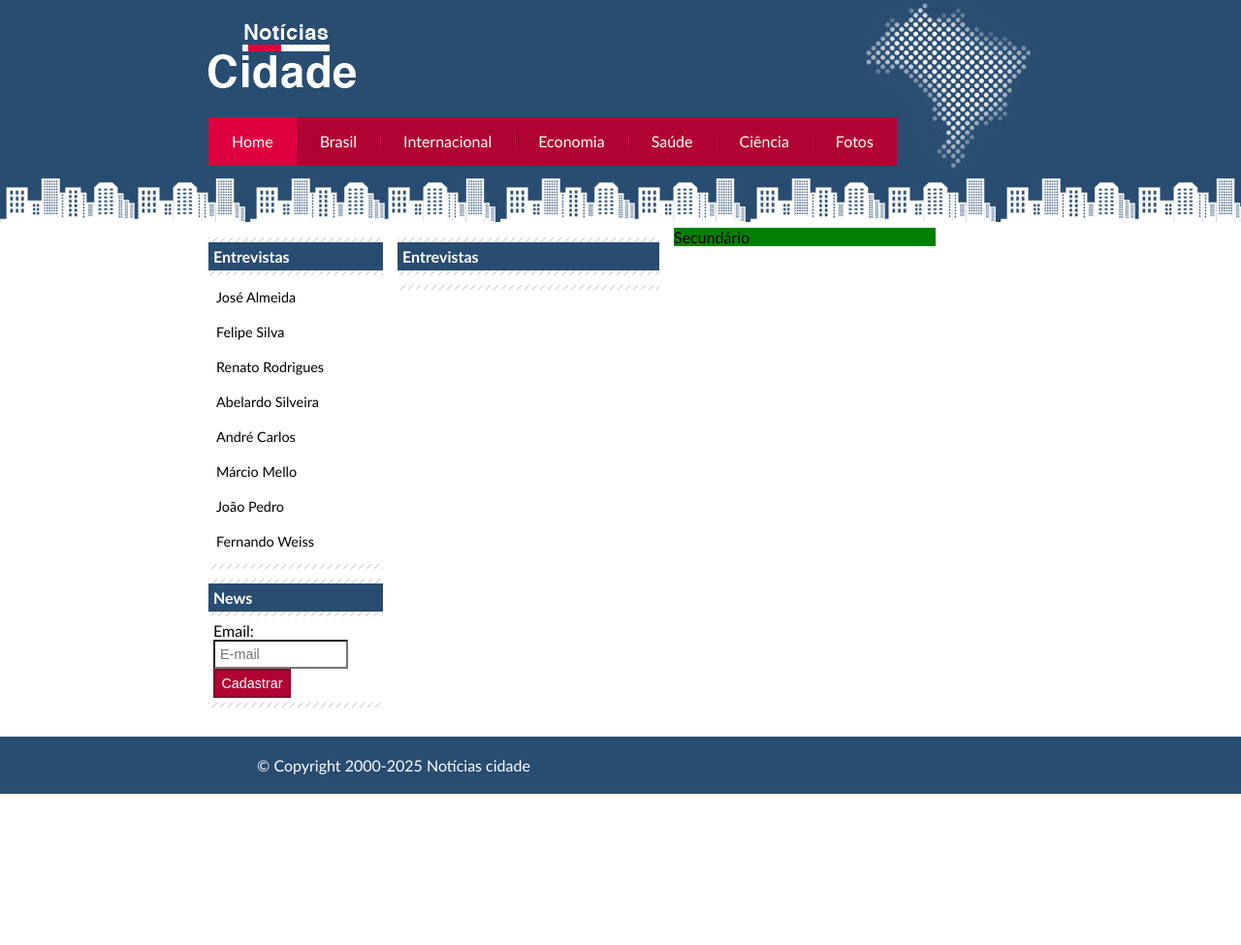
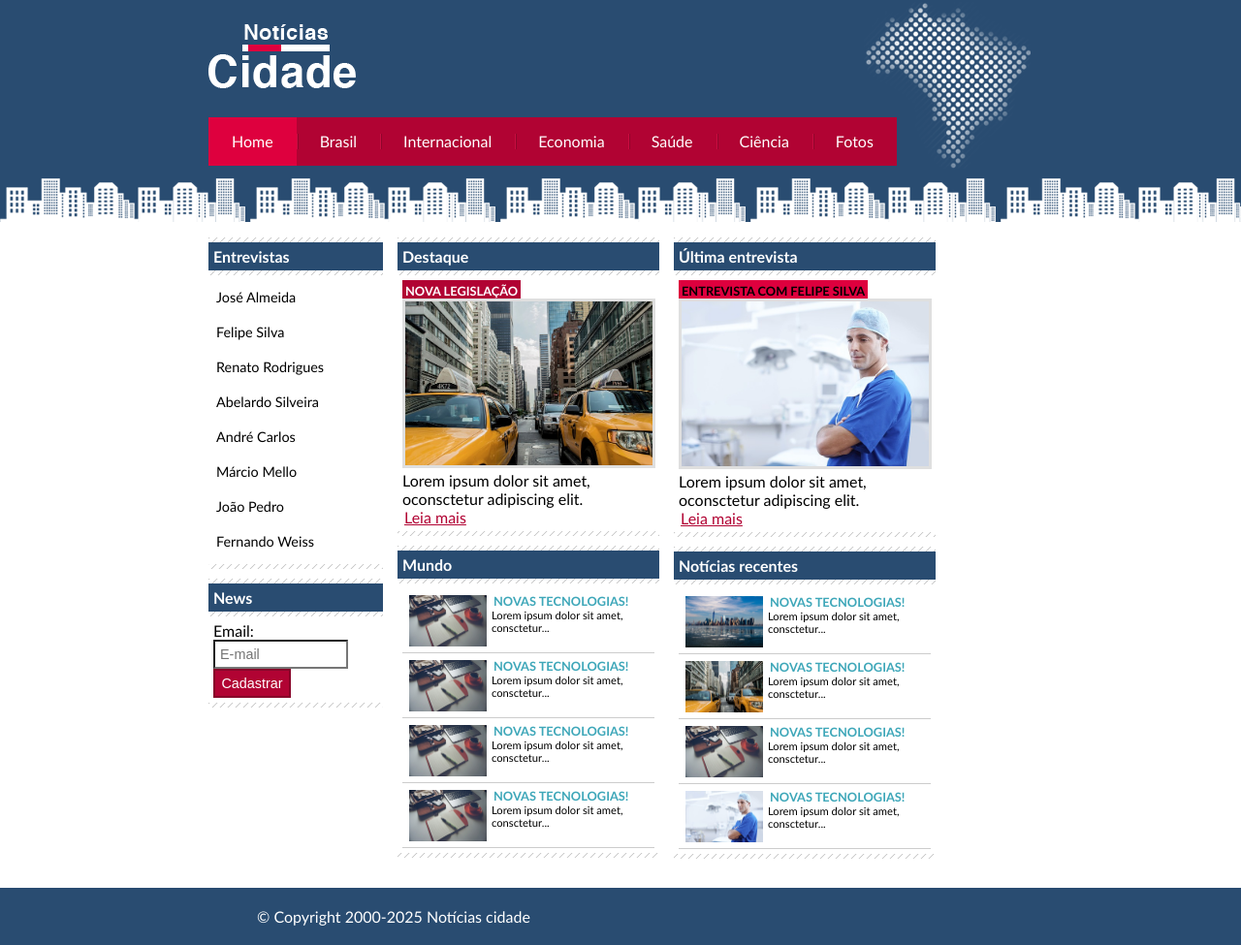
Before and after one commit to PedroHenrique910/Cidade-Noticia, a plain HTML site: page index.html in a window 1280 px wide. Shown: the whole page at 97% size. Before the commit the page ends 819 px from the top, so only its background shows below. Drawn offline with Linux system fonts and the light colour scheme.

Commit message:
index, style: inclusão lacunas e estilização nos links
Foram adicionadas colunas triplas na Home, duplas na pag Brasil, e solo na pag. Fotos, e além do mais, foi feito a estilização dos links etc

```diff
--- a/index.html
+++ b/index.html
@@ -56,15 +56,115 @@
 
             <div id="primario">
 
-                <div class="caixa">
-                    <h2>Entrevistas</h2>
+                <div class="caixa destaque">
+                    <h2>Destaque</h2>
                     <div class="caixa-conteudo">
 
+                        <h3>Nova legislação</h3>
+                        <img class="imagem-principal" src="imagens/taxi.jpg" alt="" width="100%">
+                        <p>Lorem ipsum dolor sit amet, oconsctetur adipiscing elit.</p>
+                        <a href="nova-legislacao.html"> Leia mais</a>
                     </div>
+
+                </div>
+
+                <div class="caixa">
+                    <h2>Mundo</h2>
+                    <div class="caixa-conteudo">
+                        <ul id="lista-noticias">
+                            <li>
+                                <a href="">
+                                    <img src="imagens/tecnologia.jpg" alt="" width="80">
+                                    <h3>Novas tecnologias!</h3>
+                                    <p>Lorem ipsum dolor sit amet, consctetur...</p>
+                                </a>
+                            </li>
+
+                            <li>
+                                <a href="">
+                                    <img src="imagens/tecnologia.jpg" alt="" width="80">
+                                    <h3>Novas tecnologias!</h3>
+                                    <p>Lorem ipsum dolor sit amet, consctetur...</p>
+                                </a>
+                            </li>
+
+                            <li>
+                                <a href="">
+                                    <img src="imagens/tecnologia.jpg" alt="" width="80">
+                                    <h3>Novas tecnologias!</h3>
+                                    <p>Lorem ipsum dolor sit amet, consctetur...</p>
+                                </a>
+                            </li>
+
+                            <li>
+                                <a href="">
+                                    <img src="imagens/tecnologia.jpg" alt="" width="80">
+                                    <h3>Novas tecnologias!</h3>
+                                    <p>Lorem ipsum dolor sit amet, consctetur...</p>
+                                </a>
+                            </li>
+                        </ul>
+                    </div>
+
                 </div>
 
             </div>
-            <div id="secundario">Secundário</div>
+            <div id="secundario">
+
+                <div class="caixa entrevista">
+                    <h2>Última entrevista</h2>
+                    <div class="caixa-conteudo">
+
+                        <h3>Entrevista com Felipe Silva</h3>
+                        <img class="imagem-principal" src="imagens/doutor.jpg" alt="" width="100%">
+                        <p>Lorem ipsum dolor sit amet, oconsctetur adipiscing elit.</p>
+                        <a href=""> Leia mais</a>
+                    </div>
+
+                </div>
+
+                <div class="caixa">
+                    <h2>Notícias recentes</h2>
+                    <div class="caixa-conteudo">
+                        <ul id="lista-noticias">
+                            <li>
+                                <a href="">
+                                    <img src="imagens/cidade.jpg" alt="" width="80">
+                                    <h3>Novas tecnologias!</h3>
+                                    <p>Lorem ipsum dolor sit amet, consctetur...</p>
+                                </a>
+                            </li>
+
+                            <li>
+                                <a href="">
+                                    <img src="imagens/taxi.jpg" alt="" width="80">
+                                    <h3>Novas tecnologias!</h3>
+                                    <p>Lorem ipsum dolor sit amet, consctetur...</p>
+                                </a>
+                            </li>
+
+                            <li>
+                                <a href="">
+                                    <img src="imagens/tecnologia.jpg" alt="" width="80">
+                                    <h3>Novas tecnologias!</h3>
+                                    <p>Lorem ipsum dolor sit amet, consctetur...</p>
+                                </a>
+                            </li>
+
+                            <li>
+                                <a href="">
+                                    <img src="imagens/doutor.jpg" alt="" width="80">
+                                    <h3>Novas tecnologias!</h3>
+                                    <p>Lorem ipsum dolor sit amet, consctetur...</p>
+                                </a>
+                            </li>
+                        </ul>
+                    </div>
+
+                </div>
+
+
+            </div>
 
             <!--Início Lateral-->
             <div id="lateral">
--- a/style.css
+++ b/style.css
@@ -24,6 +24,16 @@ body {
   height: 66px;
   background: url(imagens/logo.png) no-repeat center;
   text-indent: -3000px;
+}
+
+a:link,
+a:visited {
+  color: #b10333;
+  padding: 2px;
+}
+
+a:hover {
+  color: #e50040;
 }
 
 ul {
@@ -91,15 +101,14 @@ body.ciencia #navegacao a#ciencia {
   width: 550px;
 }
 
-#uma-colunas #primario {
+#uma-coluna #primario {
   width: 750px;
-  margin: 0 0 20px 195px;
+  margin: 0 0 20px 65px;
 }
 #secundario {
   width: 270px;
   float: left;
   margin: 0 0 20px 15px;
-  background: green;
 }
 
 .caixa {
@@ -159,6 +168,60 @@ input.submit {
   border: 2px solid #870529;
 }
 
+/*Formatando imagens*/
+img.imagem-principal {
+  width: 98%;
+  border: 3px solid #dfdfdf;
+}
+
+h3 {
+  text-transform: uppercase;
+  display: inline;
+  font-size: 0.8em;
+  padding: 3px;
+}
+
+.destaque h3 {
+  background: #b10333;
+  color: #ffffff;
+}
+
+.entrevista h3 {
+  background: #de003e;
+}
+
+#lista-noticias li {
+  padding: 2px;
+  border-bottom: 1px solid #ccc;
+  height: 62px;
+}
+
+#lista-noticias li a img {
+  float: left;
+  margin: 5px;
+}
+
+#lista-noticias li a {
+  text-decoration: none;
+}
+
+#lista-noticias li a h3 {
+  font-size: 0.8em;
+  padding: 0;
+  color: #3ea7b9;
+}
+
+#lista-noticias li a p {
+  text-decoration: none;
+  font-size: 0.7em;
+  color: #000;
+}
+
+#lista-noticias li:hover {
+  background: #eee;
+  cursor: pointer;
+}
+
 #container-rodape {
   background: #294c71;
   padding: 20px;
```
Also changed, not shown: brasil.html (added, +165 -0 lines), fotos.html (added, +127 -0 lines), nova-legislacao.html (added, +92 -0 lines).
